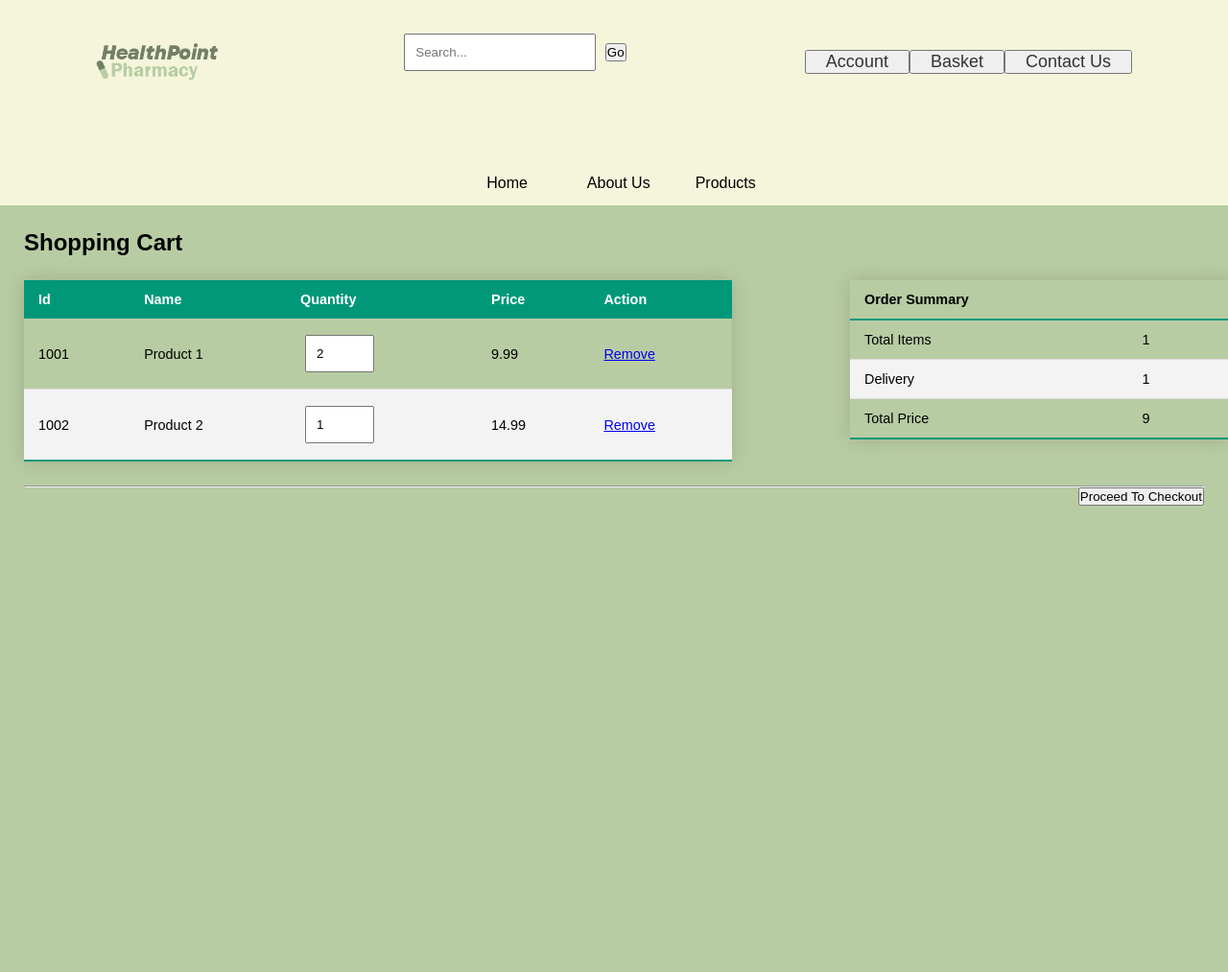
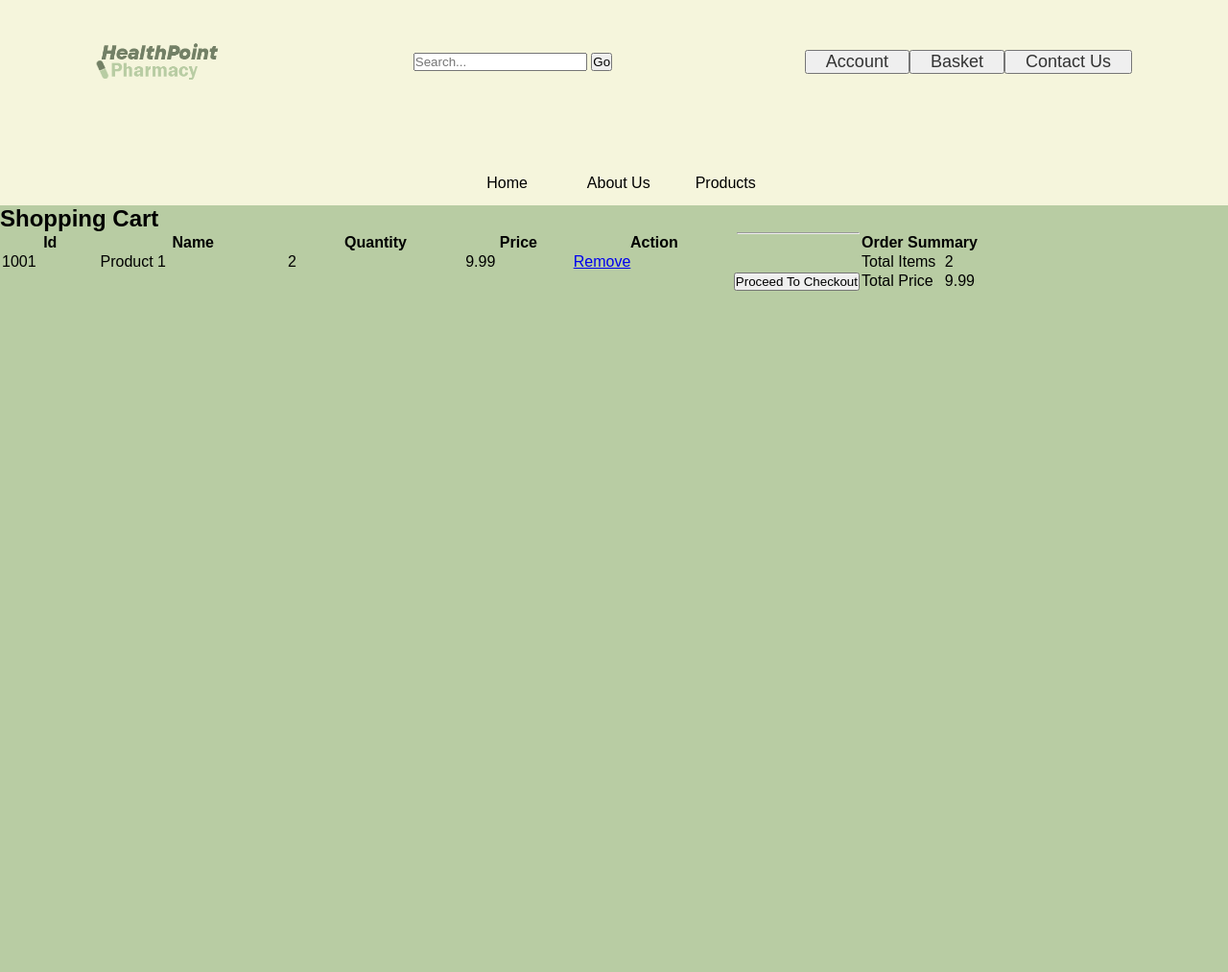
Before and after one commit to RostislavValev01/Group37, a PHP site: page /Cart.php in a window 1280 px wide. Shown: the top 1013 px of the page at 96% size. Run offline with PHP 8.4, Linux system fonts and the light colour scheme; a user stored in the database is signed in; data comes from the database, SQL or seed files in the repository.

Commit message:
Update Cart.php - mohammeds php changes

```diff
--- a/hp website code/Cart.php
+++ b/hp website code/Cart.php
@@ -3,6 +3,24 @@
 include('connectdb.php');
 // session start
 session_start();
+
+
+if(isset($_SESSION["Customer_ID"]) && $_SESSION["loggedin"] === true){
+
+
+	$cID=$_SESSION["Customer_ID"] ;
+
+}
+else
+{
+
+  header('Location: signInPageCustomer.php');
+}
+$query = 'SELECT * FROM customerbasket  WHERE CustomerID = '.$cID;
+$result = mysqli_query($con, $query) or die (mysqli_error($con));
+$sum = 0;
+$count = 0;
+
 ?>
 <!DOCTYPE html>
 <html lang="en">
@@ -10,7 +28,7 @@
 <head>
 <title>Shopping Cart - Health Point</title>
 <meta name="viewport" content="width=device-width,initial-scale=1">
-<link rel="stylesheet" type="text/css" href="css/contact.css">
+<link rel="stylesheet" type="text/css" href="HealthPoint.css">
 
 </head>
 <style>
@@ -66,21 +84,23 @@
   <tbody>
   <?php
 
-  $query = 'SELECT * FROM customerbasket';
-                            $result = mysqli_query($con, $query) or die (mysqli_error($con));
 
                                 while ($row = mysqli_fetch_assoc($result)) {
 
                                     echo '<tr>';
                                     echo '<td>'. $row['ProductID'].'</td>';
                                     echo '<td>'. $row['ProductName'].'</td>';
-                                    echo '<td><input type="number" value="'. $row['Quantity'].'" min="0" max="10" step="1"/></td>';
-
+                                   // echo '<td><input type="number" value="'. $row['Quantity'].'" min="0" max="10" step="1"/></td>';
+                                   echo '<td>'. $row['Quantity'].'</td>';
                                     echo '<td>'. $row['Price'].'</td>';
                                     echo '<td>';
 
-                                    echo ' <a  type="button" class="btn btn-danger" href="crud.php?action=remove&id=' . $row['ProductID'] . '">Remove </a> </td>';
+                                    echo ' <a  type="button" class="btn btn-danger" href="removefromcart.php?ProductID=' . $row['ProductID'].'">Remove </a> </td>';
                                     echo '</tr> ';
+                                    $sum=$sum+ $row['Price'];
+                                    $count=$count+ $row['Quantity'];
+
+                                   // $count++;
                         }
                     ?>
 
@@ -94,10 +114,10 @@
 <table class="table table-bordered table-hover"><tr><td colspan="2" class="text-center"><strong>Order Summary</strong></td></tr>
 
 <tbody>
-  <tr><td>Total Items</td><td>1</td></tr>
-  <tr><td>Delivery</td><td>1</td></tr>
+  <tr><td>Total Items</td><td><?php echo $count; ?> </td></tr>
 
-  <tr><td>Total Price</td><td>9</td></tr>
+
+  <tr><td>Total Price</td><td><?php echo $sum;?></td></tr>
 
 </tbody></table>
 
```
